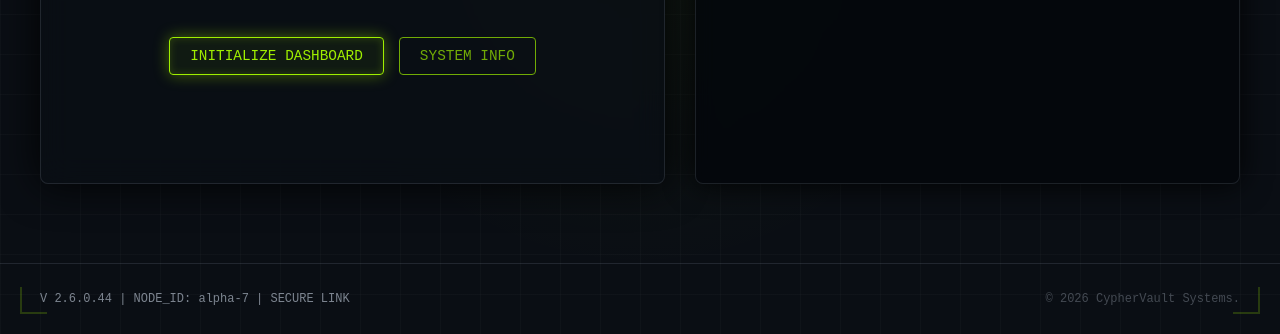
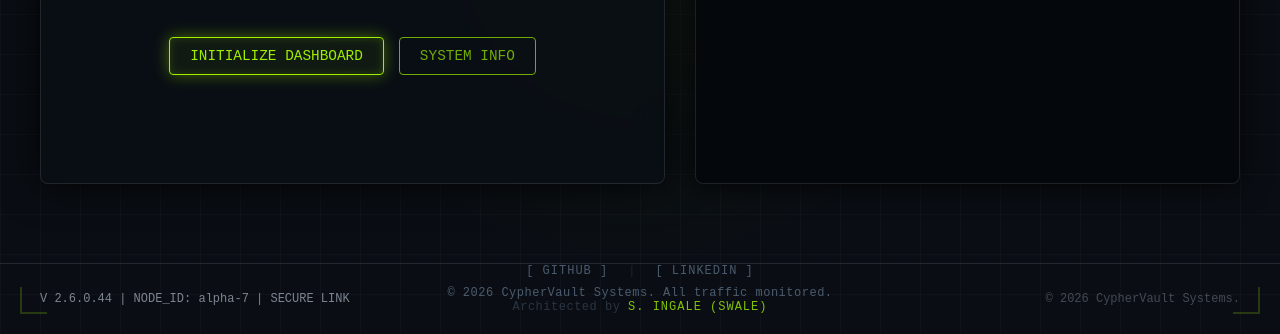
Before and after one commit to Swarup-Ingale/CypherVault, a plain HTML site: page frontend/index.html in a window 1280 px wide. Shown: the part 466-800 px from the top of the page. Drawn offline with Linux system fonts and the light colour scheme.

Commit message:
style: added official corporate footer and connection links to index

```diff
--- a/frontend/index.html
+++ b/frontend/index.html
@@ -85,5 +85,17 @@
 
     <script src="src/js/components/typewriter.js"></script>
     <script src="src/js/components/terminal.js"></script>
+
+    <div style="position: fixed; bottom: 20px; width: 100%; text-align: center; font-family: 'JetBrains Mono', monospace; font-size: 0.75rem; color: #4a5b6d; z-index: 100; pointer-events: auto;">
+        <div style="margin-bottom: 8px; display: flex; justify-content: center; gap: 20px;">
+            <a href="https://github.com/Swarup-Ingale" target="_blank" style="color: #4a5b6d; text-decoration: none; letter-spacing: 1px; transition: all 0.3s ease;" onmouseover="this.style.color='var(--accent-green, #00ffaa)'; this.style.textShadow='0 0 8px rgba(0,255,170,0.4)'" onmouseout="this.style.color='#4a5b6d'; this.style.textShadow='none'">[ GITHUB ]</a>
+            <span style="opacity: 0.3;">|</span>
+            <a href="https://www.linkedin.com/in/swarup-ingale" target="_blank" style="color: #4a5b6d; text-decoration: none; letter-spacing: 1px; transition: all 0.3s ease;" onmouseover="this.style.color='var(--accent-green, #00ffaa)'; this.style.textShadow='0 0 8px rgba(0,255,170,0.4)'" onmouseout="this.style.color='#4a5b6d'; this.style.textShadow='none'">[ LINKEDIN ]</a>
+        </div>
+        <div style="letter-spacing: 0.5px;">
+            &copy; 2026 CypherVault Systems. All traffic monitored. <br>
+            <span style="opacity: 0.5;">Architected by </span><span style="color: var(--accent-green, #00ffaa); opacity: 0.8; letter-spacing: 1px;">S. INGALE (SWALE)</span>
+        </div>
+    </div>
 </body>
 </html>
```
